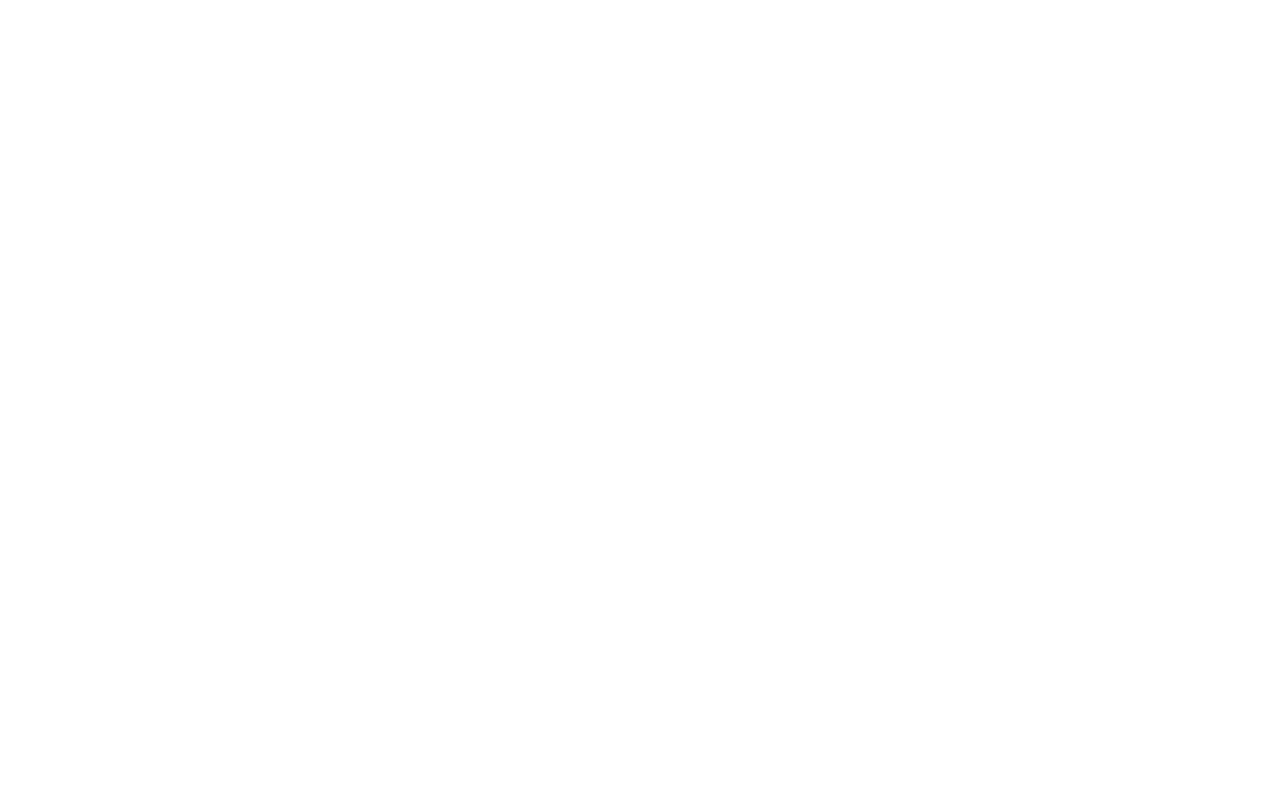
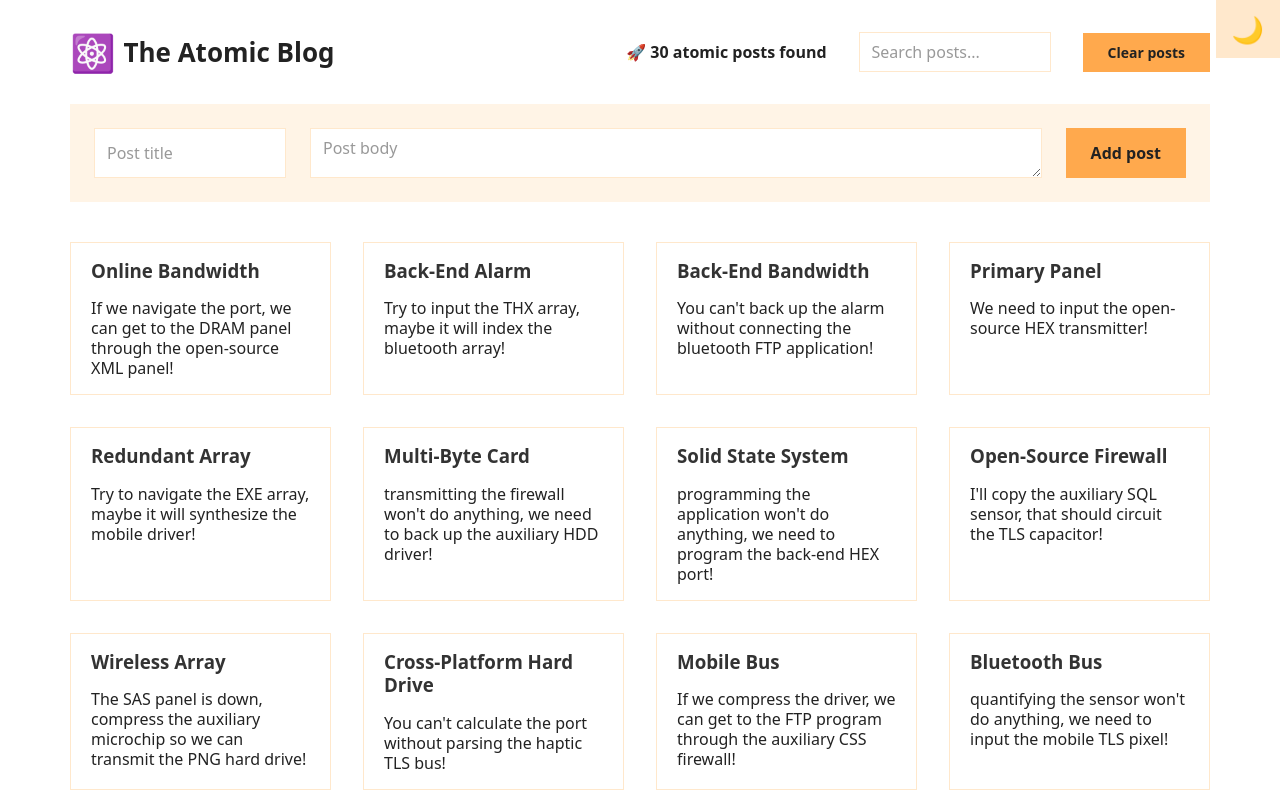
Before and after one commit to MBANS8A1/Atomic-Technical-Blog, a React (Create React App) app: page / in a window 1280 px wide. Shown: the top 800 px of the page. Built offline with nearby package versions, Linux system fonts and the light colour scheme.

Commit message:
I added the children prop to the PostProvider; now the created context value prop can be consumed by the children components (LightMode, Header, Main, Archive and Footer).

```diff
--- a/src/PostProvider.js
+++ b/src/PostProvider.js
@@ -11,7 +11,7 @@
 //1) Made a new context
 const PostContext = createContext();
 
-function PostProvider() {
+function PostProvider({ children }) {
   const [posts, setPosts] = useState(() =>
     Array.from({ length: 30 }, () => createRandomPost())
   );
@@ -43,7 +43,9 @@
         searchQuery,
         setSearchQuery,
       }}
-    ></PostContext.Provider>
+    >
+      {children}
+    </PostContext.Provider>
   );
 }
 
```
